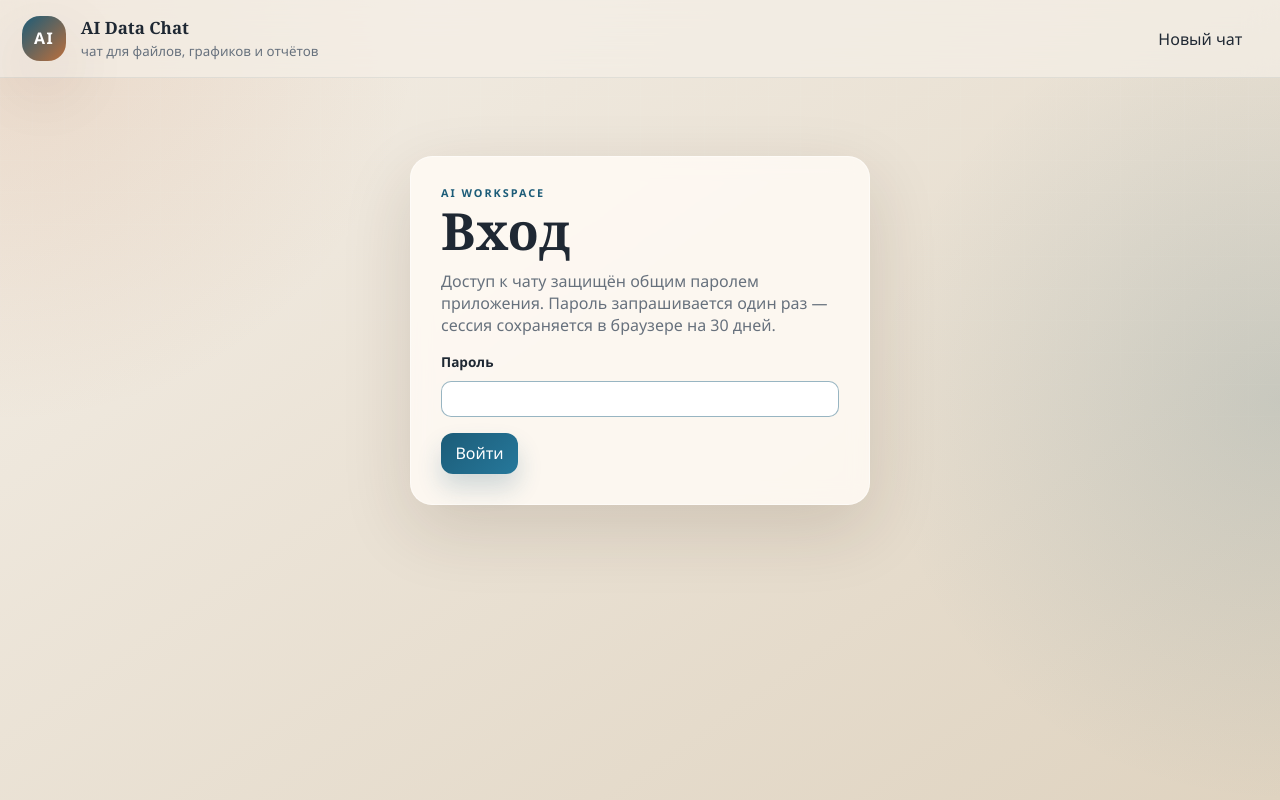
After one commit to AlexLvGulyaev/ai-data-assistant, a FastAPI app: template templates/login.html in a window 1280 px wide. The commit adds this page. Run offline with FastAPI, Linux system fonts and the light colour scheme; the template is opened without the code that fills it, so the values that code supplies are empty; some libraries are stand-ins or nearby versions.

Commit message:
feat: chat password auth (APP_PASSWORD, общий пароль)
- app/core/auth.py: cookie-сессия ada_session = '<issued_ts>.<HMAC-SHA256(
  SHA-256(APP_PASSWORD), issued_ts)>' + PasswordAuthMiddleware (Starlette).
  Экземпты: /health, /static, /login, /logout, /favicon.ico; /admin НЕ
  экземпт — HTTP Basic (ADMIN_TOKEN) остаётся вторым фактором. GET-навигация
  без сессии — 303 на /login?next=…; htmx/API — 401 JSON.
- /login GET+POST (secrets.compare_digest), /logout (сброс cookie);
  templates/login.html в стиле чата.
- Cookie: max-age 30 дней, httponly, samesite=lax, secure только при https.
  Смена пароля инвалидирует все сессии (секрет HMAC — SHA-256 пароля),
  протухание — по возрасту issued_ts. Изоляции пользователей нет — модель
  общего демо-доступа.
- APP_PASSWORD пуст/не задан — аутентификация выключена, прежнее поведение
  открытого демо; ключ добавлен в .env.example (в docker-compose придёт
  автоматически через env_file).

Co-Authored-By: Claude Code <noreply@anthropic.com>

```diff
--- /dev/null
+++ b/app/core/auth.py
@@ -0,0 +1,100 @@
+"""Аутентификация общего пароля (APP_PASSWORD) — cookie-сессия и middleware.
+
+Модель доступа — один общий пароль приложения (демо-режим): знающий пароль —
+легитимный пользователь; изоляции пользователей и персональных сессий нет.
+
+Cookie `ada_session` = "<issued_ts>.<HMAC-SHA256(secret, issued_ts)>", где
+secret = SHA-256(APP_PASSWORD). Пароль нигде не хранится и не передаётся после
+логина: подделать issued_ts нельзя без секрета, смена пароля инвалидирует все
+сессии (меняется секрет), сессия протухает по возрасту issued_ts.
+
+Пустой/незаданный APP_PASSWORD — аутентификация выключена, прежнее поведение
+открытого демо. /admin не exempt: HTTP Basic (ADMIN_TOKEN) остаётся вторым
+фактором поверх общего пароля.
+"""
+
+from __future__ import annotations
+
+import hashlib
+import hmac
+import time
+from typing import Any
+from urllib.parse import quote
+
+from starlette.middleware.base import BaseHTTPMiddleware
+from starlette.responses import JSONResponse, RedirectResponse
+
+SESSION_COOKIE = "ada_session"
+SESSION_MAX_AGE_SECONDS = 30 * 24 * 3600  # 30 дней
+
+# Пути, доступные без пароля: healthcheck (Docker/Traefik), сама страница
+# логина и статика (CSS/JS нужны странице логина). /login/logout — GET/POST.
+EXEMPT_PATHS = ("/health", "/login", "/logout", "/favicon.ico")
+EXEMPT_PREFIXES = ("/static",)
+
+
+def _session_secret(password: str) -> bytes:
+    return hashlib.sha256(password.encode("utf-8")).digest()
+
+
+def issue_session_token(password: str, issued_at: int | None = None) -> str:
+    issued = int(issued_at if issued_at is not None else time.time())
+    signature = hmac.new(
+        _session_secret(password), str(issued).encode("ascii"), hashlib.sha256
+    ).hexdigest()
+    return f"{issued}.{signature}"
+
+
+def verify_session_token(
+    password: str, token: str, max_age: int = SESSION_MAX_AGE_SECONDS
+) -> bool:
+    try:
+        issued_text, signature = token.split(".", 1)
+        issued = int(issued_text)
+    except ValueError:
+        return False
+    expected = hmac.new(
+        _session_secret(password), issued_text.encode("ascii"), hashlib.sha256
+    ).hexdigest()
+    if not hmac.compare_digest(signature, expected):
+        return False
+    return 0 <= time.time() - issued <= max_age
+
+
+def safe_next_url(raw: str | None) -> str:
+    """Валидный внутренний редирект: только относительный путь внутри «/»."""
+    if not raw or not raw.startswith("/"):
+        return "/"
+    return "/" + raw.lstrip("/")
+
+
+class PasswordAuthMiddleware(BaseHTTPMiddleware):
+    """Общий пароль на весь UI чата (чат, загрузки, /storage, артефакты).
+
+    GET-навигация без валидной сессии — 303 на /login?next=…; API/htmx-запросы
+    (не-GET и HX-Request) — 401 JSON (htmx/fetch редиректы не следуют).
+    """
+
+    def __init__(self, app: Any, settings: Any) -> None:
+        super().__init__(app)
+        self._settings = settings
+
+    def _is_exempt(self, path: str) -> bool:
+        return path in EXEMPT_PATHS or path.startswith(EXEMPT_PREFIXES)
+
+    async def dispatch(self, request, call_next):  # type: ignore[override]
+        password = self._settings.app_password
+        if not password or self._is_exempt(request.url.path):
+            return await call_next(request)
+
+        token = request.cookies.get(SESSION_COOKIE, "")
+        if verify_session_token(password, token):
+            return await call_next(request)
+
+        if request.method == "GET" and request.headers.get("HX-Request") != "true":
+            next_url = quote(request.url.path, safe="/")
+            return RedirectResponse(url=f"/login?next={next_url}", status_code=303)
+        return JSONResponse(
+            {"detail": "Требуется вход: откройте страницу приложения и войдите с паролем."},
+            status_code=401,
+        )
--- a/app/core/config.py
+++ b/app/core/config.py
@@ -96,6 +96,11 @@ class Settings(BaseSettings):
     # HTTP Basic (пользователь `admin`, пароль = токен) — браузер сам держит
     # сессию, отдельная страница логина не нужна.
     admin_token: str | None = Field(default=None, alias="ADMIN_TOKEN")
+    # Общий пароль приложения на весь UI чата (чат, загрузка файлов, артефакты,
+    # /storage). Пусто/не задан — аутентификация выключена (открытый демо-режим).
+    # /admin НЕ exempt: пароль админки остаётся вторым фактором. Изоляции
+    # пользователей нет — один пароль на всех (модель общего демо-доступа).
+    app_password: str = Field(default="", alias="APP_PASSWORD")
 
     @model_validator(mode="after")
     def _resolve_paths(self) -> "Settings":
--- a/app/main.py
+++ b/app/main.py
@@ -5,10 +5,12 @@ from contextlib import asynccontextmanager
 from fastapi import FastAPI
 from fastapi.staticfiles import StaticFiles
 
+from app.core.auth import PasswordAuthMiddleware
 from app.core.config import get_settings
 from app.core.logging import configure_logging
 from app.routes.actions import router as actions_router
 from app.routes.admin import router as admin_router
+from app.routes.auth import router as auth_router
 from app.routes.chat import router as chat_router
 from app.routes.pages import router as pages_router
 from app.routes.upload import router as upload_router
@@ -35,6 +37,10 @@ async def lifespan(_: FastAPI):
 
 
 app = FastAPI(title=settings.app_name, lifespan=lifespan)
+# Общий пароль (APP_PASSWORD) на весь UI чата: пусто — выключено (открытый
+# демо-режим). /admin не exempt — HTTP Basic остаётся вторым фактором.
+app.add_middleware(PasswordAuthMiddleware, settings=settings)
+app.include_router(auth_router)
 app.include_router(pages_router)
 app.include_router(chat_router)
 app.include_router(upload_router)
--- a/docker-compose.yml
+++ b/docker-compose.yml
@@ -16,6 +16,9 @@ services:
     container_name: data-assistant
     env_file:
       - .env
+    # APP_PASSWORD (общий пароль чата) читается из .env автоматически —
+    # отдельный блок environment не нужен. Пусто/не задан — открытый
+    # демо-режим; см. .env.example.
     # Хост-порт НЕ публикуется: наружу сервис выставляется через Traefik
     # (общий реверс-прокси лаборатории, file-provider /opt/n8n/dynamic.yml),
     # который достаёт контейнер по имени `data-assistant` на сети `n8n_default`.
--- a/static/css/styles.css
+++ b/static/css/styles.css
@@ -1595,3 +1595,34 @@ button,
     color: inherit;
     cursor: pointer;
 }
+
+/* ---- Login (общий пароль APP_PASSWORD) ---- */
+.login-wrap {
+    max-width: 460px;
+    margin: 8vh auto 0;
+    padding: 28px 30px 30px;
+}
+
+.login-head h1 {
+    margin: 6px 0 8px;
+}
+
+.login-form {
+    display: flex;
+    flex-direction: column;
+    gap: 10px;
+}
+
+.login-label {
+    font-size: 0.85rem;
+    font-weight: 600;
+}
+
+.login-input {
+    width: 100%;
+}
+
+.login-btn {
+    align-self: flex-start;
+    margin-top: 6px;
+}
--- /dev/null
+++ b/templates/login.html
@@ -0,0 +1,23 @@
+{% extends "base.html" %}
+{% block shell %}
+<section class="login-wrap panel">
+    <header class="login-head">
+        <p class="eyebrow">AI Workspace</p>
+        <h1>Вход</h1>
+        <p class="subtle">
+            Доступ к чату защищён общим паролем приложения. Пароль запрашивается один раз —
+            сессия сохраняется в браузере на 30 дней.
+        </p>
+        {% if error_message %}
+        <div class="alert alert-error">{{ error_message }}</div>
+        {% endif %}
+    </header>
+    <form class="login-form" method="post" action="/login">
+        <input type="hidden" name="next" value="{{ next_url or '/' }}">
+        <label class="login-label" for="login-password">Пароль</label>
+        <input class="admin-input login-input" type="password" id="login-password" name="password"
+               autocomplete="current-password" autofocus required>
+        <button class="primary-btn login-btn" type="submit">Войти</button>
+    </form>
+</section>
+{% endblock %}
```
Also changed, not shown: app/routes/auth.py (added, +78 -0 lines), 1 other file.
